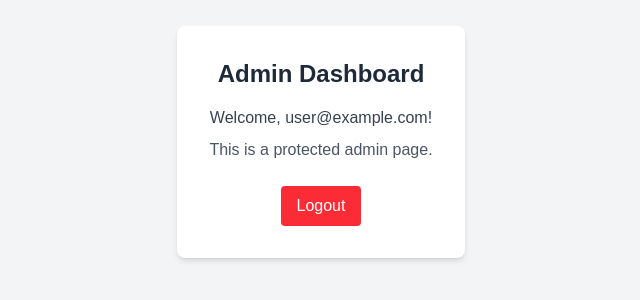
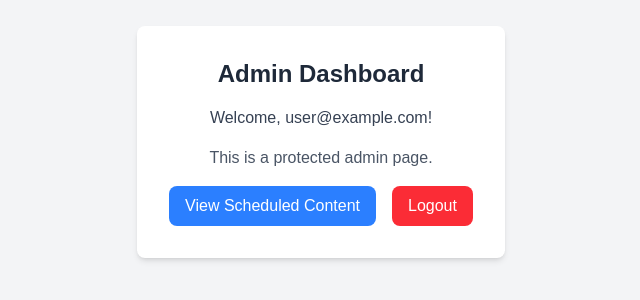
Before and after one commit to kni-mini/mini-tv, a Next.js app: page /admin in a window 1280 px wide. Shown: the part 258-558 px from the top of the page, without its empty margins (319-959 px from the left). Built offline with nearby package versions, Linux system fonts and the light colour scheme; no server answers; sample sign-in values are in the browser's storage.

Commit message:
feat: first step and creating scheduling page

```diff
--- a/src/app/(main)/admin/page.tsx
+++ b/src/app/(main)/admin/page.tsx
@@ -1,28 +1,40 @@
+// src/app/(admin)/page.tsx
 'use client';
 
 import React from 'react';
 import { useRequireAuth, useAuth } from '../../../hooks/useAuth';
+import Link from 'next/link';
 
 export default function AdminPage() {
-  useRequireAuth(); // Protects this page
+  useRequireAuth();
   const { user, logout, isLoading } = useAuth();
 
   if (isLoading) {
-    return <p>Loading...</p>; // Or a proper loading spinner
+    return <p>Loading...</p>;
   }
 
   return (
     <div className="min-h-screen flex flex-col items-center justify-center bg-gray-100 p-4">
-      <div className="bg-white p-8 rounded-lg shadow-md text-center">
-        <h1 className="text-2xl font-bold mb-4 text-gray-800">Admin Dashboard</h1>
-        {user && <p className="text-gray-700 mb-2">Welcome, {user.email}!</p>}
-        <p className="text-gray-600 mb-6">This is a protected admin page.</p>
-        <button
-          onClick={logout}
-          className="px-4 py-2 bg-red-500 text-white rounded hover:bg-red-600 focus:outline-none focus:ring-2 focus:ring-red-500 focus:ring-opacity-50"
-        >
-          Logout
-        </button>
+      <div className="bg-white p-8 rounded-lg shadow-md text-center space-y-4">
+        <h1 className="text-2xl font-bold text-gray-800">Admin Dashboard</h1>
+        {user && <p className="text-gray-700">Welcome, {user.email}!</p>}
+        <p className="text-gray-600">This is a protected admin page.</p>
+
+        <div className="flex justify-center space-x-4">
+          <Link
+            href="/admin/scheduled-content"
+            className="inline-block px-4 py-2 bg-blue-500 text-white font-medium rounded-lg hover:bg-blue-600 transition"
+          >
+            View Scheduled Content
+          </Link>
+
+          <button
+            onClick={logout}
+            className="px-4 py-2 bg-red-500 text-white font-medium rounded-lg hover:bg-red-600 transition focus:outline-none focus:ring-2 focus:ring-red-500 focus:ring-opacity-50"
+          >
+            Logout
+          </button>
+        </div>
       </div>
     </div>
   );
--- /dev/null
+++ b/src/app/(main)/admin/scheduled-content/page.tsx
@@ -0,0 +1,16 @@
+// src/app/(admin)/scheduled-content/page.tsx
+'use client';
+
+import React from 'react';
+
+export default function ScheduledContentPage() {
+  return (
+    <div>
+      <h1 className="text-2xl font-bold mb-4">Scheduled Content</h1>
+      <p className="text-gray-600">
+        Here you’ll be able to see, create, edit and delete your org’s scheduled
+        announcements & posters.
+      </p>
+    </div>
+  );
+}
```
